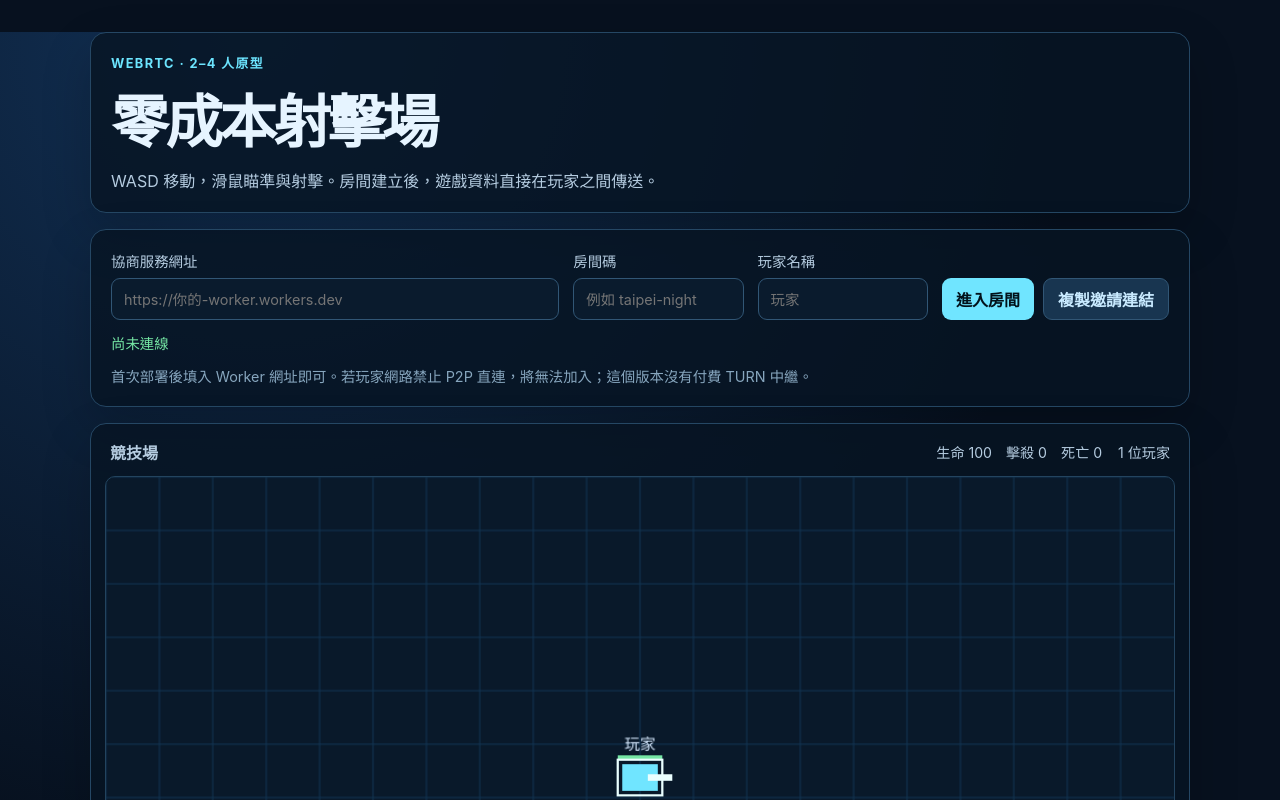
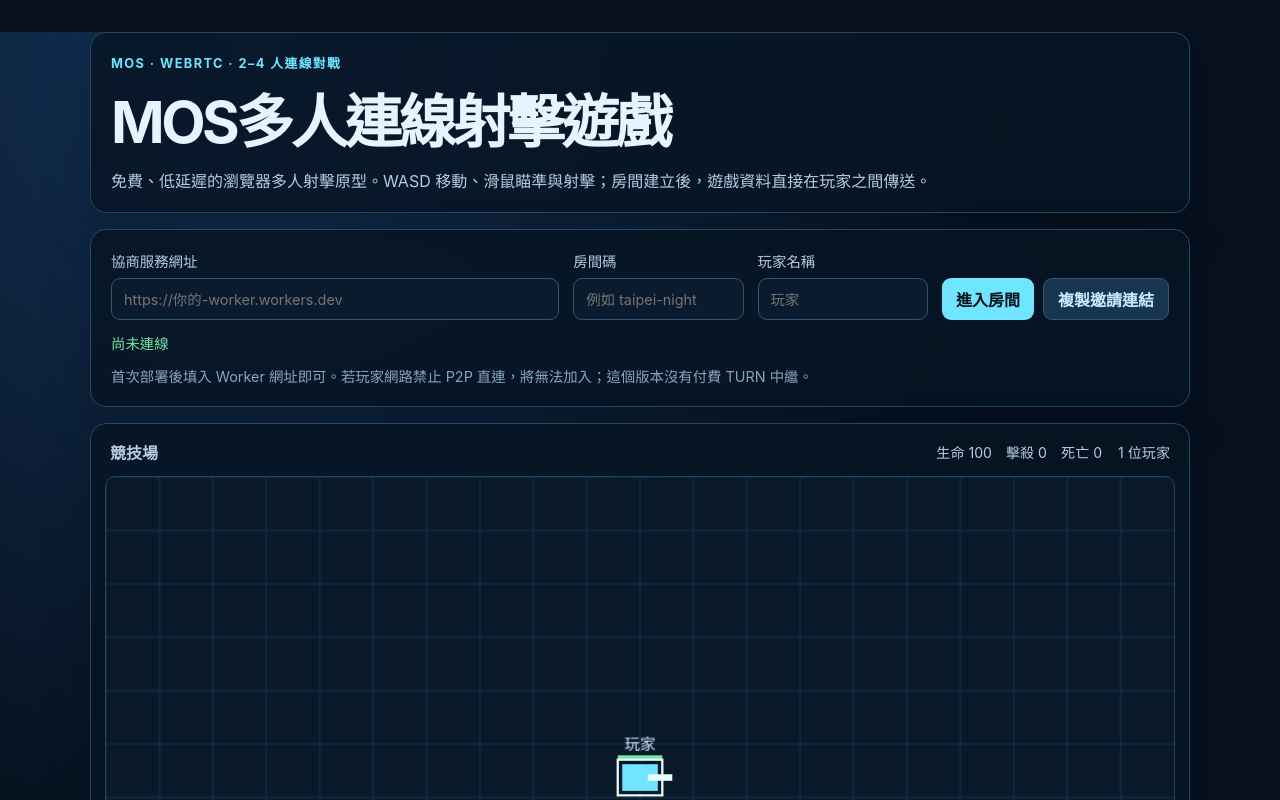
Before and after one commit to Assean/MOS-shooting-game, a plain HTML site: page index.html in a window 1280 px wide. Shown: the top 800 px of the page. Drawn offline with Linux system fonts and the light colour scheme.

Commit message:
Rename product to MOS multiplayer shooting game

```diff
--- a/index.html
+++ b/index.html
@@ -3,15 +3,15 @@
   <head>
     <meta charset="UTF-8" />
     <meta name="viewport" content="width=device-width, initial-scale=1.0" />
-    <title>零成本 WebRTC 射擊場</title>
+    <title>MOS多人連線射擊遊戲</title>
     <link rel="stylesheet" href="./style.css" />
   </head>
   <body>
     <main class="shell">
       <section class="panel intro">
-        <p class="eyebrow">WebRTC · 2–4 人原型</p>
-        <h1>零成本射擊場</h1>
-        <p>WASD 移動，滑鼠瞄準與射擊。房間建立後，遊戲資料直接在玩家之間傳送。</p>
+        <p class="eyebrow">MOS · WebRTC · 2–4 人連線對戰</p>
+        <h1>MOS多人連線射擊遊戲</h1>
+        <p>免費、低延遲的瀏覽器多人射擊原型。WASD 移動、滑鼠瞄準與射擊；房間建立後，遊戲資料直接在玩家之間傳送。</p>
       </section>
 
       <section class="panel lobby" aria-label="連線設定">
--- a/worker/package.json
+++ b/worker/package.json
@@ -1,5 +1,5 @@
 {
-  "name": "free-fps-signaling",
+  "name": "mos-shooting-game",
   "private": true,
   "scripts": {
     "deploy": "wrangler deploy"
--- a/worker/wrangler.toml
+++ b/worker/wrangler.toml
@@ -1,4 +1,4 @@
-name = "free-fps-signaling"
+name = "mos-shooting-game"
 main = "src/index.js"
 compatibility_date = "2026-10-04"
 
```
Also changed, not shown: README.md.
